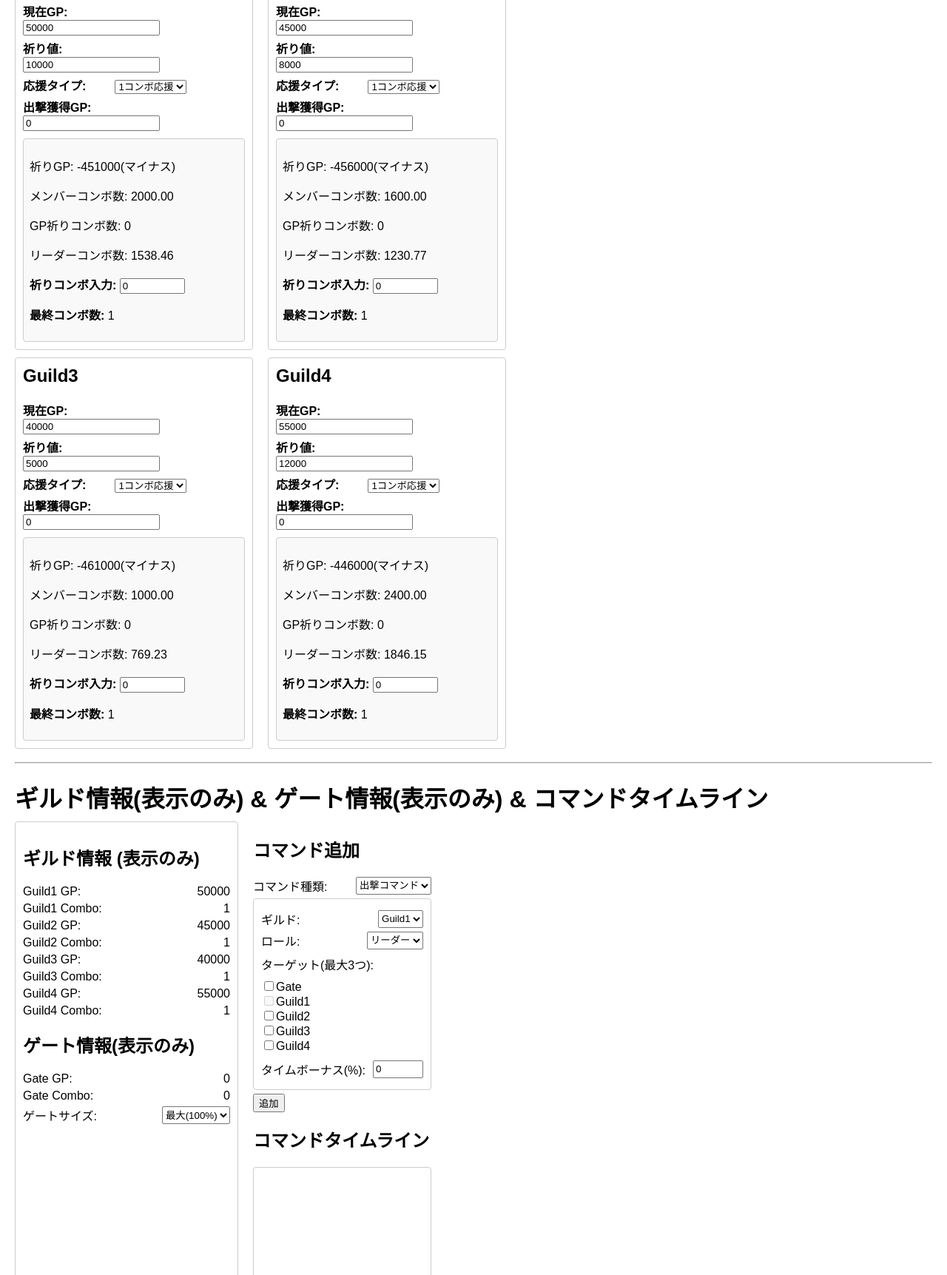
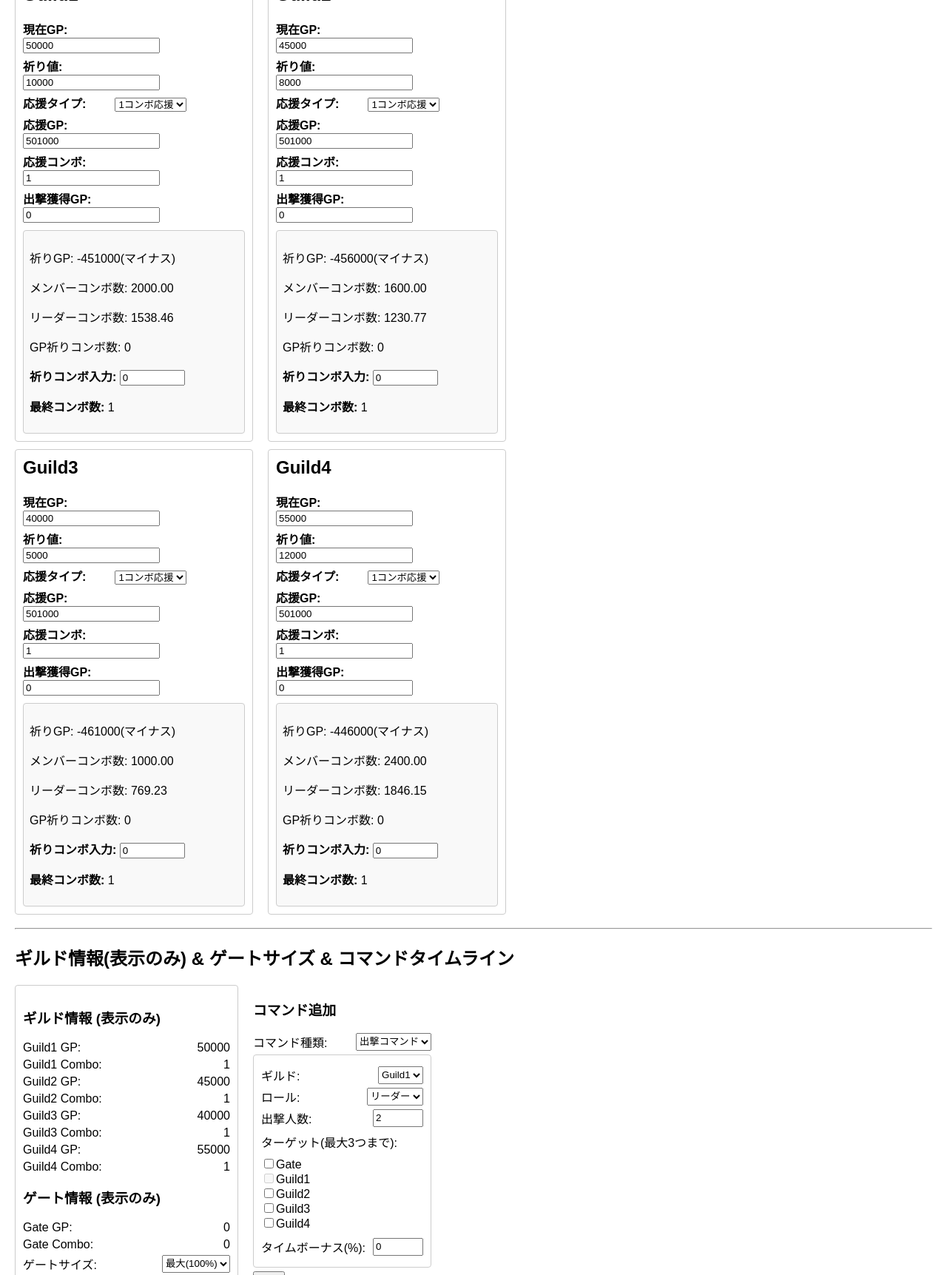
Before and after one commit to ogatetsu-0501/MERC, a plain HTML site: page index.html in a window 1280 px wide. Shown: the part 227-1950 px from the top of the page at 74% size. Drawn offline with Linux system fonts and the light colour scheme.

Commit message:
Update index.html

```diff
--- a/index.html
+++ b/index.html
@@ -2,19 +2,20 @@
 <html lang="ja">
 <head>
   <meta charset="UTF-8" />
-  <title>完全版：祈り計算 + ゲート計算 + 出撃/祈りコマンド</title>
+  <title>完全版：出撃人数対応 + 応援変更 + ローカルストレージ + ゲートサイズ</title>
   <link rel="stylesheet" href="style.css" />
 </head>
 <body>
+  <h1>祈り計算 & 出撃コマンド (出撃人数/応援変更/ローカルストレージ対応)</h1>
 
-  <!-- ======================================================= -->
-  <!-- (A) 各ギルドの祈り計算（入力欄） + ゲート自動計算      -->
-  <!-- ======================================================= -->
-  <h1>ギルド4枠の祈り計算 & ゲート計算（上部）</h1>
+  <!-- ===================== -->
+  <!-- (A) 各ギルド 祈り計算 -->
+  <!-- ===================== -->
   <p>
-    4ギルドそれぞれに「現在GP」「祈り値」「応援タイプ」「出撃獲得GP」等を入力すると、<br/>
-    自動で「メンバーコンボ数 / リーダーコンボ数 / GP祈りコンボ数」などを算出し、<br/>
-    さらに合計から「ゲートGP」「ゲートコンボ」も計算されます（後述のコマンドとは別）。<br/>
+    4ギルドの「現在GP」「祈り値」「応援タイプ」などを入力し、<br/>
+    応援タイプ(1コンボ / 通常応援)を選ぶと「応援GP」「応援コンボ」の欄にデフォルト値が入り、ユーザはさらに上書き可能。<br/>
+    計算結果は「ゲートサイズ」の補正によってゲートGPが変動し、<br/>
+    この入力内容はローカルストレージに保存します。
   </p>
 
   <div class="container">
@@ -37,23 +38,30 @@
         </select>
       </div>
       <div class="row">
+        <label>応援GP:</label>
+        <input type="number" id="g1-ouenGP" value="501000">
+      </div>
+      <div class="row">
+        <label>応援コンボ:</label>
+        <input type="number" id="g1-ouenCombo" value="1">
+      </div>
+      <div class="row">
         <label>出撃獲得GP:</label>
         <input type="number" id="g1-deSyutsuGp" value="0">
       </div>
 
-      <!-- 計算結果表示 -->
+      <!-- 結果表示 -->
       <div class="result-block" id="g1-result" style="display:none;">
         <p id="g1-prayerGP"></p>
         <p id="g1-memberCombo"></p>
+        <p id="g1-leaderCombo"></p>
         <p id="g1-gpInoriCombo"></p>
-        <p id="g1-leaderCombo"></p>
         <p><strong>祈りコンボ入力:</strong>
           <input type="number" id="g1-inoriInput" value="0" style="width:80px;">
         </p>
         <p><strong>最終コンボ数:</strong> <span id="g1-finalCombo"></span></p>
       </div>
     </div>
-
     <!-- Guild2 -->
     <div class="guild-block">
       <h2>Guild2</h2>
@@ -73,6 +81,14 @@
         </select>
       </div>
       <div class="row">
+        <label>応援GP:</label>
+        <input type="number" id="g2-ouenGP" value="501000">
+      </div>
+      <div class="row">
+        <label>応援コンボ:</label>
+        <input type="number" id="g2-ouenCombo" value="1">
+      </div>
+      <div class="row">
         <label>出撃獲得GP:</label>
         <input type="number" id="g2-deSyutsuGp" value="0">
       </div>
@@ -80,8 +96,8 @@
       <div class="result-block" id="g2-result" style="display:none;">
         <p id="g2-prayerGP"></p>
         <p id="g2-memberCombo"></p>
+        <p id="g2-leaderCombo"></p>
         <p id="g2-gpInoriCombo"></p>
-        <p id="g2-leaderCombo"></p>
         <p><strong>祈りコンボ入力:</strong>
           <input type="number" id="g2-inoriInput" value="0" style="width:80px;">
         </p>
@@ -110,6 +126,14 @@
         </select>
       </div>
       <div class="row">
+        <label>応援GP:</label>
+        <input type="number" id="g3-ouenGP" value="501000">
+      </div>
+      <div class="row">
+        <label>応援コンボ:</label>
+        <input type="number" id="g3-ouenCombo" value="1">
+      </div>
+      <div class="row">
         <label>出撃獲得GP:</label>
         <input type="number" id="g3-deSyutsuGp" value="0">
       </div>
@@ -117,15 +141,14 @@
       <div class="result-block" id="g3-result" style="display:none;">
         <p id="g3-prayerGP"></p>
         <p id="g3-memberCombo"></p>
+        <p id="g3-leaderCombo"></p>
         <p id="g3-gpInoriCombo"></p>
-        <p id="g3-leaderCombo"></p>
         <p><strong>祈りコンボ入力:</strong>
           <input type="number" id="g3-inoriInput" value="0" style="width:80px;">
         </p>
         <p><strong>最終コンボ数:</strong> <span id="g3-finalCombo"></span></p>
       </div>
     </div>
-
     <!-- Guild4 -->
     <div class="guild-block">
       <h2>Guild4</h2>
@@ -145,6 +168,14 @@
         </select>
       </div>
       <div class="row">
+        <label>応援GP:</label>
+        <input type="number" id="g4-ouenGP" value="501000">
+      </div>
+      <div class="row">
+        <label>応援コンボ:</label>
+        <input type="number" id="g4-ouenCombo" value="1">
+      </div>
+      <div class="row">
         <label>出撃獲得GP:</label>
         <input type="number" id="g4-deSyutsuGp" value="0">
       </div>
@@ -152,8 +183,8 @@
       <div class="result-block" id="g4-result" style="display:none;">
         <p id="g4-prayerGP"></p>
         <p id="g4-memberCombo"></p>
+        <p id="g4-leaderCombo"></p>
         <p id="g4-gpInoriCombo"></p>
-        <p id="g4-leaderCombo"></p>
         <p><strong>祈りコンボ入力:</strong>
           <input type="number" id="g4-inoriInput" value="0" style="width:80px;">
         </p>
@@ -162,12 +193,12 @@
     </div>
   </div>
 
-  <!-- 下部: ギルド情報(表示のみ) + ゲート情報(表示のみ) + コマンド追加フォーム + コマンドタイムライン -->
-  <hr />
-  <h1>ギルド情報(表示のみ) & ゲート情報(表示のみ) & コマンドタイムライン</h1>
+  <!-- 下部：ギルド情報(表示のみ), ゲートサイズ, コマンド追加フォーム, タイムライン -->
+  <hr/>
+  <h2>ギルド情報(表示のみ) & ゲートサイズ & コマンドタイムライン</h2>
   <div class="container">
     <div class="guild-info">
-      <h2>ギルド情報 (表示のみ)</h2>
+      <h3>ギルド情報 (表示のみ)</h3>
       <div class="guild-row">
         <label>Guild1 GP:</label>
         <span id="display-g1-gp">50000</span>
@@ -204,7 +235,7 @@
         <span id="display-g4-combo">12</span>
       </div>
 
-      <h2>ゲート情報(表示のみ)</h2>
+      <h3>ゲート情報 (表示のみ)</h3>
       <div class="guild-row">
         <label>Gate GP:</label>
         <span id="display-gate-gp">0</span>
@@ -225,7 +256,7 @@
     </div>
 
     <div>
-      <h2>コマンド追加</h2>
+      <h3>コマンド追加</h3>
       <div class="guild-row">
         <label>コマンド種類:</label>
         <select id="cmdTypeSelect">
@@ -252,7 +283,11 @@
             <option value="member">メンバー</option>
           </select>
         </div>
-        <div style="margin:8px 0;">ターゲット(最大3つ):</div>
+        <div class="guild-row">
+          <label>出撃人数:</label>
+          <input type="number" id="attackNinzu" value="2" style="width:60px;">
+        </div>
+        <div style="margin:8px 0;">ターゲット(最大3つまで):</div>
         <div>
           <label><input type="checkbox" class="chk-target" value="gate">Gate</label><br/>
           <label><input type="checkbox" class="chk-target" value="g1">Guild1</label><br/>
@@ -281,28 +316,24 @@
           <label>祈り値:</label>
           <input type="number" id="inoriValue" value="100">
         </div>
-        <div class="result-block" style="margin-top:10px;">
-          <p id="inoriMemberCombo"></p>
-          <p id="inoriLeaderCombo"></p>
-          <div class="guild-row">
-            <label>コンボ数:</label>
-            <input type="number" id="inoriFinalCombo" value="0" style="width:80px;">
-          </div>
-          <p id="inoriMemberGP"></p>
-          <p id="inoriLeaderGP"></p>
+        <p id="inoriMemberCombo"></p>
+        <p id="inoriLeaderCombo"></p>
+        <div class="guild-row">
+          <label>コンボ数:</label>
+          <input type="number" id="inoriFinalCombo" value="0" style="width:80px;">
         </div>
       </div>
 
       <button id="addCommandBtn">追加</button>
 
-      <h2>コマンドタイムライン</h2>
+      <h3>コマンドタイムライン</h3>
       <ul id="commandList" style="min-height:200px; border:1px solid #ccc; padding:5px; border-radius:4px;">
-        <!-- コマンド(出撃 / 祈り)追加 -->
+        <!-- コマンド(出撃/祈り)追加 -->
       </ul>
     </div>
   </div>
 
-  <h2>出撃後の最終GP</h2>
+  <h3>出撃後の最終GP</h3>
   <div class="result-line"><span>Guild1:</span> <span id="result-g1"></span></div>
   <div class="result-line"><span>Guild2:</span> <span id="result-g2"></span></div>
   <div class="result-line"><span>Guild3:</span> <span id="result-g3"></span></div>
```
